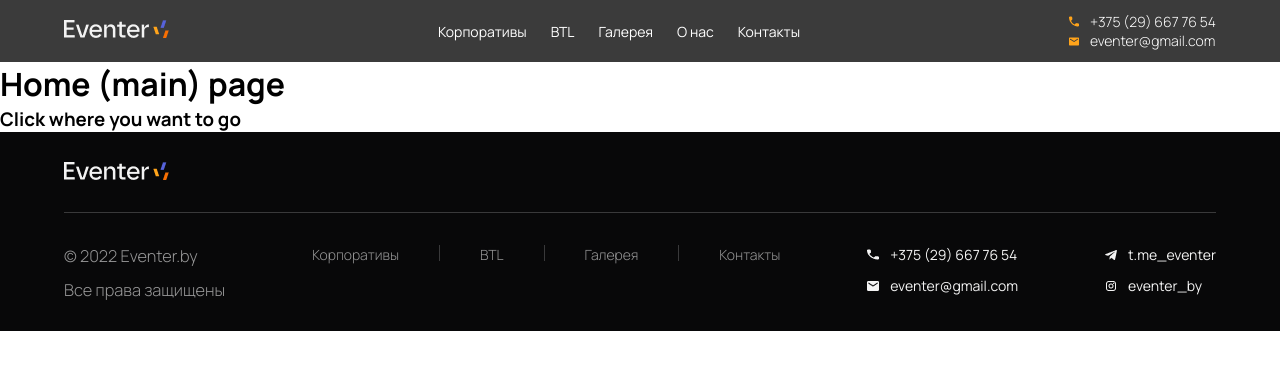
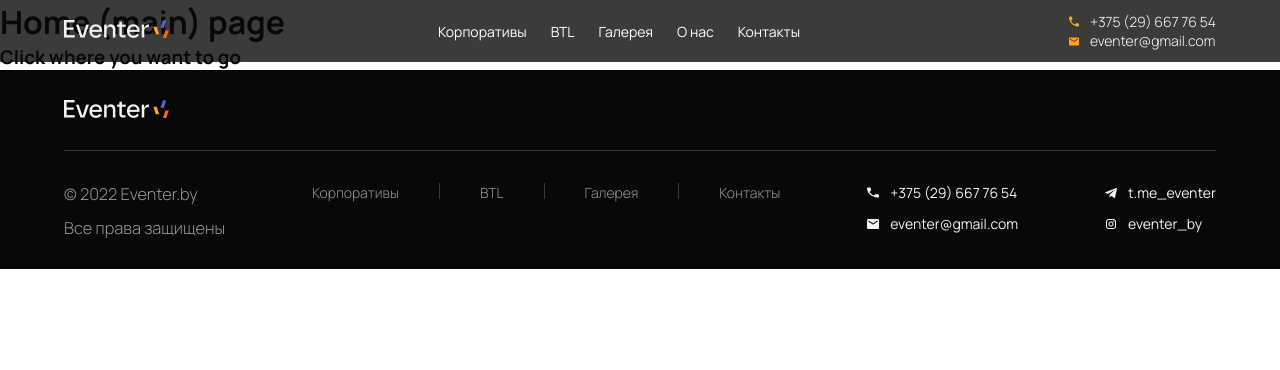
Before and after one commit to ddipper/EventerWebApp, a Vue app: page / in a window 1280 px wide. Shown: the top 370 px of the page. Built offline with nearby package versions, Linux system fonts and the light colour scheme.

Commit message:
fixed header

```diff
--- a/src/App.vue
+++ b/src/App.vue
@@ -71,6 +71,8 @@
 
 <style lang="scss" scoped>
   header{
+    position: fixed;
+    width: calc(100% - 64px*2);
     background-color: rgba(10, 10, 11, 0.8);
     display: flex;
     justify-content: space-between;
```
